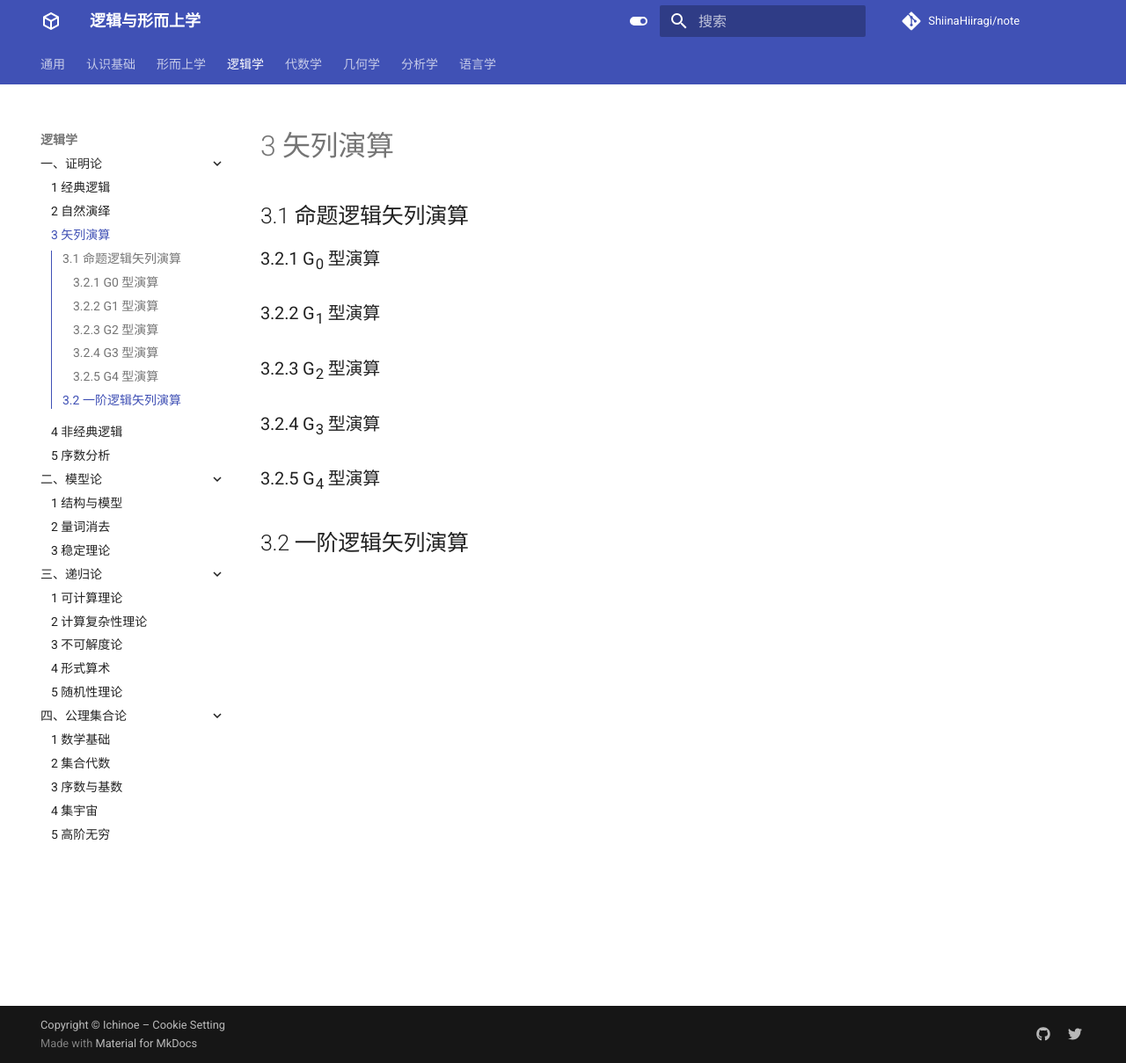
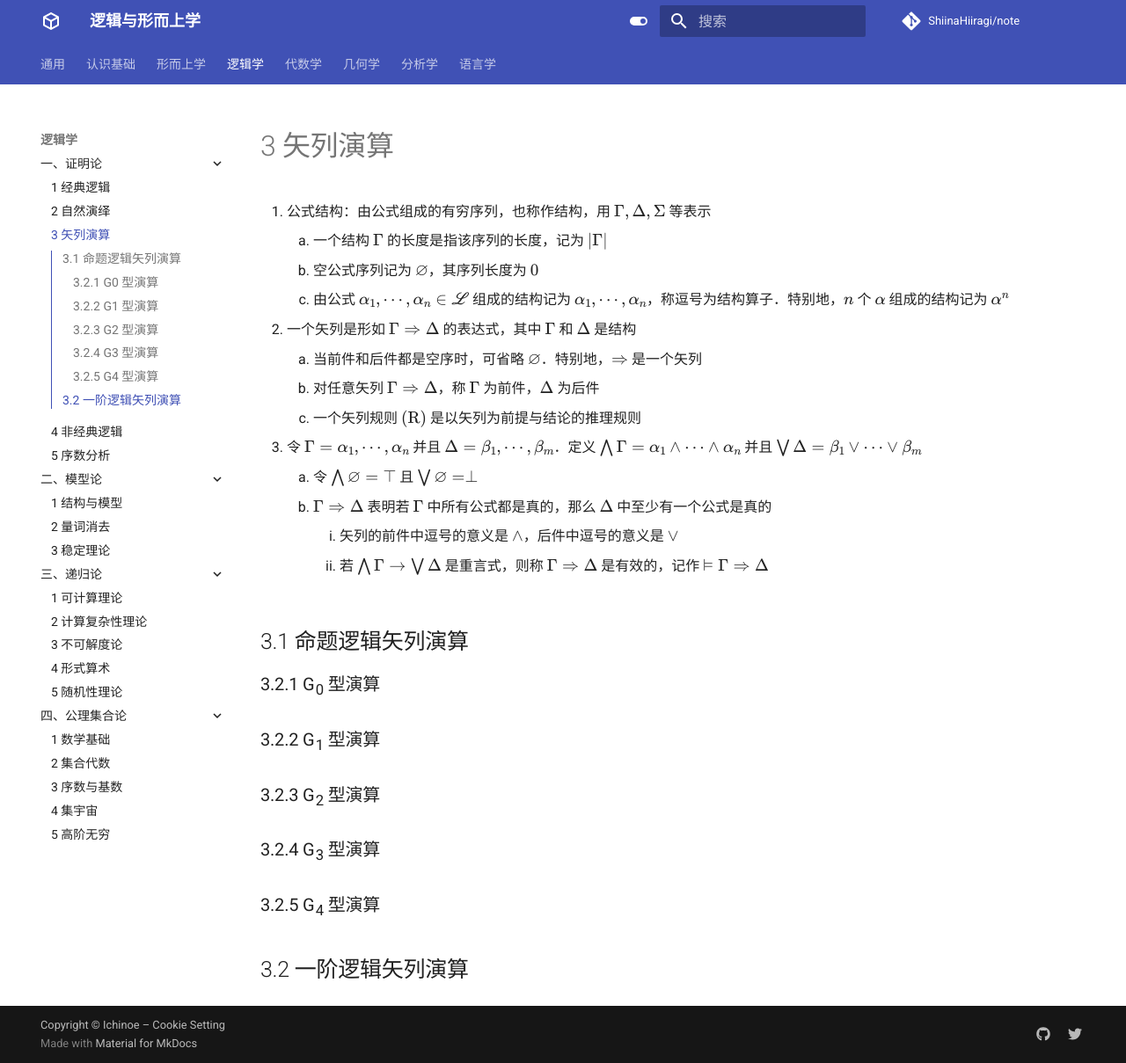
Before and after one commit to ShiinaHiiragi/note, an MkDocs documentation site: the page built from docs/logic/prf/seq.md, in a window 1280 px wide and 1209 px high. Shown: the whole window at 88% size. Built offline with MkDocs 1.6.1 and Material for MkDocs 9.7.7, drawn with Linux system fonts in a browser that asks for light colours; comment, search, counter and statistics services are not loaded.

Commit message:
add intro

```diff
--- a/docs/logic/prf/seq.md
+++ b/docs/logic/prf/seq.md
@@ -1,4 +1,18 @@
 # 3 矢列演算
+
+1. 公式结构：由公式组成的有穷序列，也称作结构，用 $\Gamma, \Delta, \Sigma$ 等表示
+    1. 一个结构 $\Gamma$ 的长度是指该序列的长度，记为 $|\Gamma|$
+    2. 空公式序列记为 $\varnothing$，其序列长度为 $0$
+    3. 由公式 $\alpha_{1}, \cdots, \alpha_{n} \in \mathscr{L}$ 组成的结构记为 $\alpha_{1}, \cdots, \alpha_{n}$，称逗号为结构算子．特别地，$n$ 个 $\alpha$ 组成的结构记为 $\alpha^{n}$
+2. 一个矢列是形如 $\Gamma \Rightarrow \Delta$ 的表达式，其中 $\Gamma$ 和 $\Delta$ 是结构
+    1. 当前件和后件都是空序时，可省略 $\varnothing$．特别地，$\Rightarrow$ 是一个矢列
+    2. 对任意矢列 $\Gamma \Rightarrow \Delta$，称 $\Gamma$ 为前件，$\Delta$ 为后件
+    3. 一个矢列规则 $(\text{R})$ 是以矢列为前提与结论的推理规则
+3. 令 $\Gamma=\alpha_{1}, \cdots, \alpha_{n}$ 并且 $\Delta=\beta_{1}, \cdots, \beta_{m}$．定义 $\bigwedge \Gamma=\alpha_{1} \wedge \cdots \wedge \alpha_{n}$ 并且 $\bigvee \Delta= \beta_{1} \vee \cdots \vee \beta_{m}$
+    1. 令 $\bigwedge \varnothing=\top$ 且 $\bigvee \varnothing=\perp$
+    2. $\Gamma \Rightarrow \Delta$ 表明若 $\Gamma$ 中所有公式都是真的，那么 $\Delta$ 中至少有一个公式是真的
+        1. 矢列的前件中逗号的意义是 $\wedge$，后件中逗号的意义是 $\vee$
+        2. 若 $\bigwedge \Gamma \rightarrow \bigvee \Delta$ 是重言式，则称 $\Gamma \Rightarrow \Delta$ 是有效的，记作 $\vDash \Gamma \Rightarrow \Delta$
 
 ## 3.1 命题逻辑矢列演算
 ### 3.2.1 G<sub>0</sub> 型演算
```
Also changed, not shown: docs/logic/prf/cls.md (+2 -2 lines).
